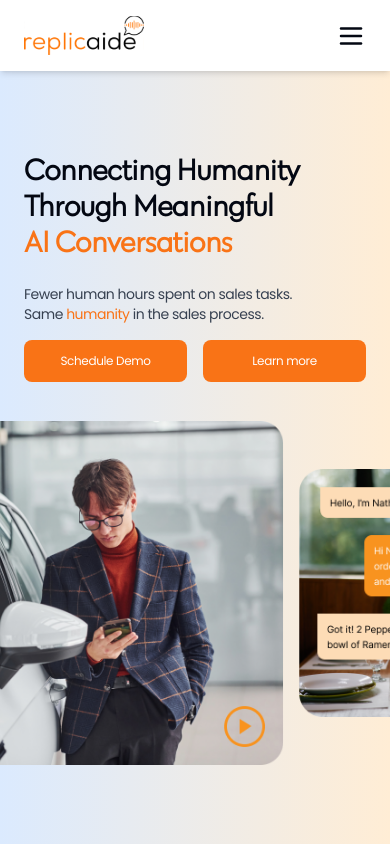
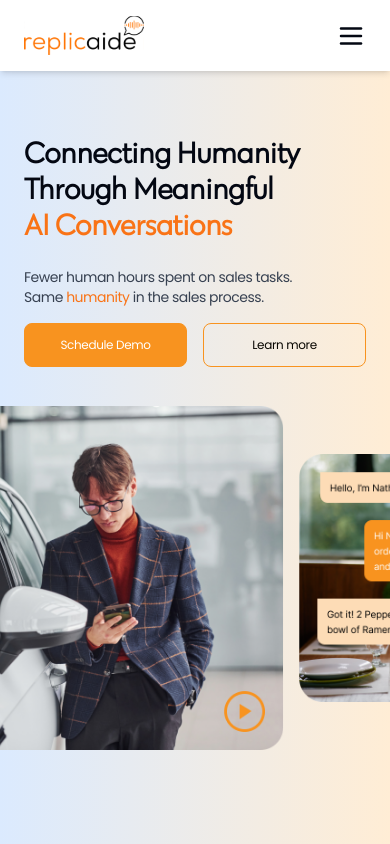
Before and after one commit to JoJoDevAdventure/rep-landingv2, a Next.js app: page / in a window 390 px wide. Built offline with nearby package versions, Linux system fonts and the light colour scheme.

Commit message:
+ Hero Animation

```diff
--- a/src/Components/Hero.jsx
+++ b/src/Components/Hero.jsx
@@ -28,7 +28,7 @@ const Hero = () => {
   });
 
   return (
-    <section className="relative w-full h-screen flex flex-col items-center justify-center text-center bg-gradient-to-r from-blue-100 to-orange-100 pt-24 md:pt-12">
+    <section className="relative w-full h-screen flex flex-col items-center justify-center text-center bg-gradient-to-r from-blue-100 to-orange-100 pt-16 md:pt-12">
       <div className="w-full flex flex-col md:flex-row justify-between align-top px-6 md:px-16 lg:px-40">
         <motion.div
           initial={{ opacity: 0, x: -50, y: -50 }}
@@ -81,7 +81,7 @@ const Hero = () => {
               initial={{ opacity: 0, y: 50 }}
               animate={{ opacity: 1, y: 0 }}
               transition={{ duration: 1, delay: 1.2 }}
-              className="bg-orange-500 text-white px-2 md:px-6 py-3 rounded-lg w-full md:w-auto text-[12px] md:text-[18px]"
+              className="bg-p1 text-white border-p1 border hover:bg-orange-500 transition-all duration-300 px-2 md:px-6 py-3 rounded-lg w-full md:w-auto text-[12px] md:text-[18px]"
             >
               Schedule Demo
             </motion.button>
@@ -89,7 +89,7 @@ const Hero = () => {
               initial={{ opacity: 0, y: 50 }}
               animate={{ opacity: 1, y: 0 }}
               transition={{ duration: 1, delay: 1.4 }}
-              className="bg-orange-500 text-white px-2 md:px-6 py-3 rounded-lg w-full md:w-auto text-[12px] md:text-[18px]"
+              className="bg-transparent text-s1 px-2 md:px-6 py-3 rounded-lg w-full border hover:bg-p1/20 border-p1 transition-all duration-300 md:w-auto text-[12px] md:text-[18px]"
             >
               Learn more
             </motion.button>
--- a/tailwind.config.mjs
+++ b/tailwind.config.mjs
@@ -8,7 +8,7 @@ export default {
   ],  theme: {
     extend: {
       colors: {
-        p1: '#FF5F1F',
+        p1: '#F8931F',
         p2: '#D63A0A',
         p3: '#FFF500',
         p4: '#FFF6F3',
```
